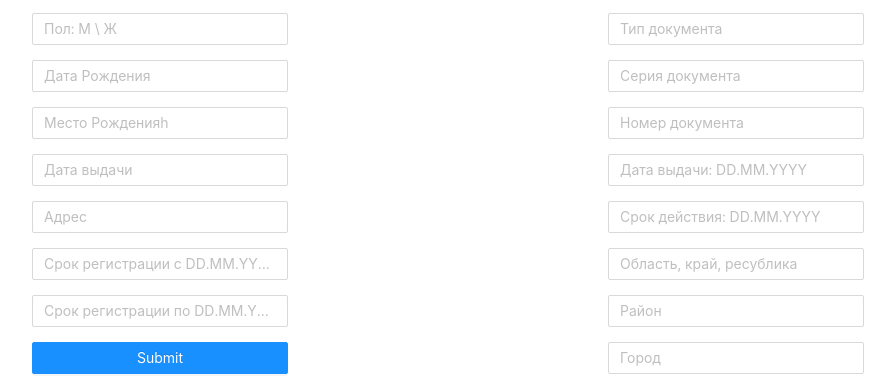
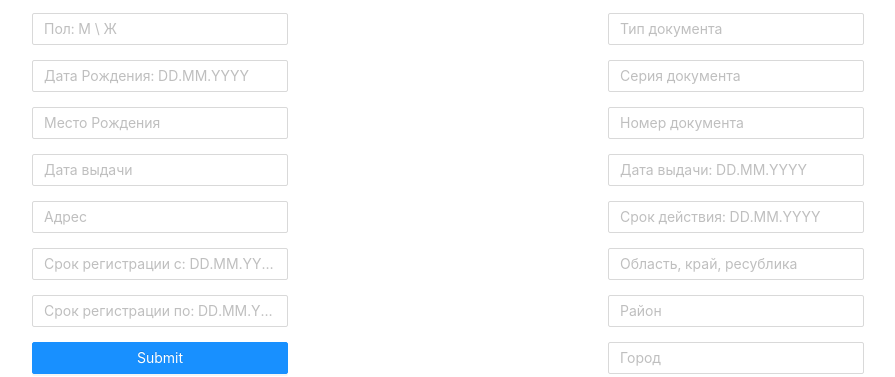
Before and after one commit to evgenyarol/pdf-fe, a React (Create React App) app: page / in a window 1280 px wide. Shown: the part 272-649 px from the top of the page, without its empty margins (192-1087 px from the left). Built offline with nearby package versions, Linux system fonts and the light colour scheme.

Commit message:
Edit placeholders

```diff
--- a/src/App.tsx
+++ b/src/App.tsx
@@ -69,11 +69,11 @@ function App() {
         </Form.Item>
 
         <Form.Item name="birthday">
-          <Input placeholder="Дата Рождения" />
+          <Input placeholder="Дата Рождения: DD.MM.YYYY" />
         </Form.Item>
 
         <Form.Item name="placeBirth">
-          <Input placeholder="Место Рожденияh" />
+          <Input placeholder="Место Рождения" />
         </Form.Item>
 
         <Form.Item name="issueDate">
@@ -85,11 +85,11 @@ function App() {
         </Form.Item>
 
         <Form.Item name="startDate">
-          <Input placeholder="Срок регистрации с DD.MM.YYYY" />
+          <Input placeholder="Срок регистрации с: DD.MM.YYYY" />
         </Form.Item>
 
         <Form.Item name="stopDate">
-          <Input placeholder="Срок регистрации по DD.MM.YYYY" />
+          <Input placeholder="Срок регистрации по: DD.MM.YYYY" />
         </Form.Item>
 
         <Button type="primary" htmlType="submit">
```
